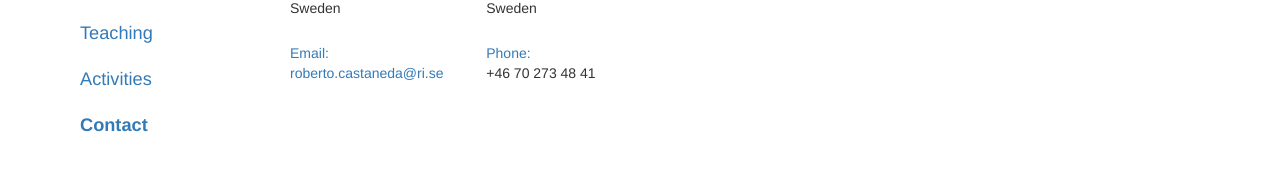
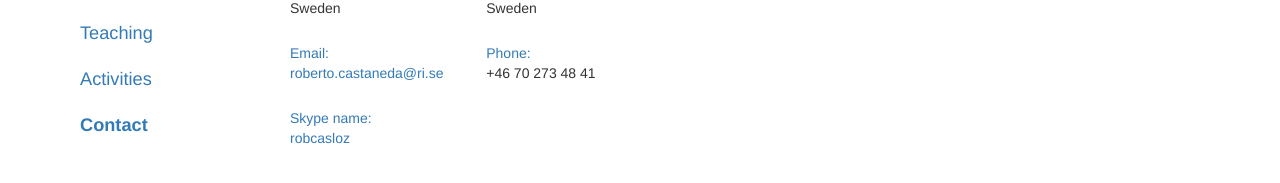
Before and after one commit to robcasloz/robcasloz.github.io, a Jekyll site: the page built from _posts/2010-08-01-contact.md, in a window 1280 px wide. Shown: the part 183-366 px from the top of the page. Built offline with Jekyll 4.4.1, drawn with Linux system fonts in a browser that asks for light colours.

Commit message:
Add Skype name

```diff
--- a/_posts/2010-08-01-contact.md
+++ b/_posts/2010-08-01-contact.md
@@ -32,4 +32,10 @@ Sweden
 +46 70 273 48 41
     </td>
   </tr>
+  <tr>
+    <td>
+<div class="section">Skype name:</div>
+<a href="https://join.skype.com/invite/fmPOgjZmN7Ro">robcasloz</a>
+    </td>
+  </tr>
 </table>
```
